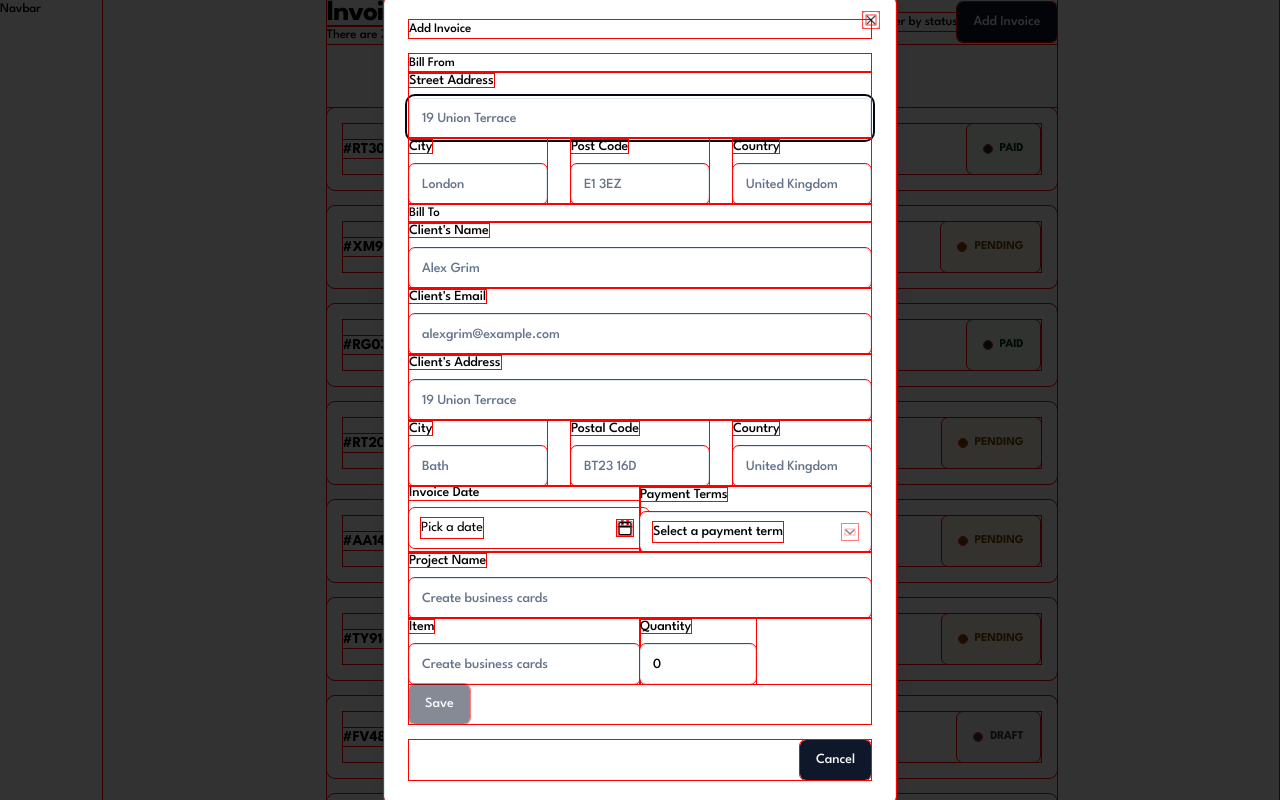
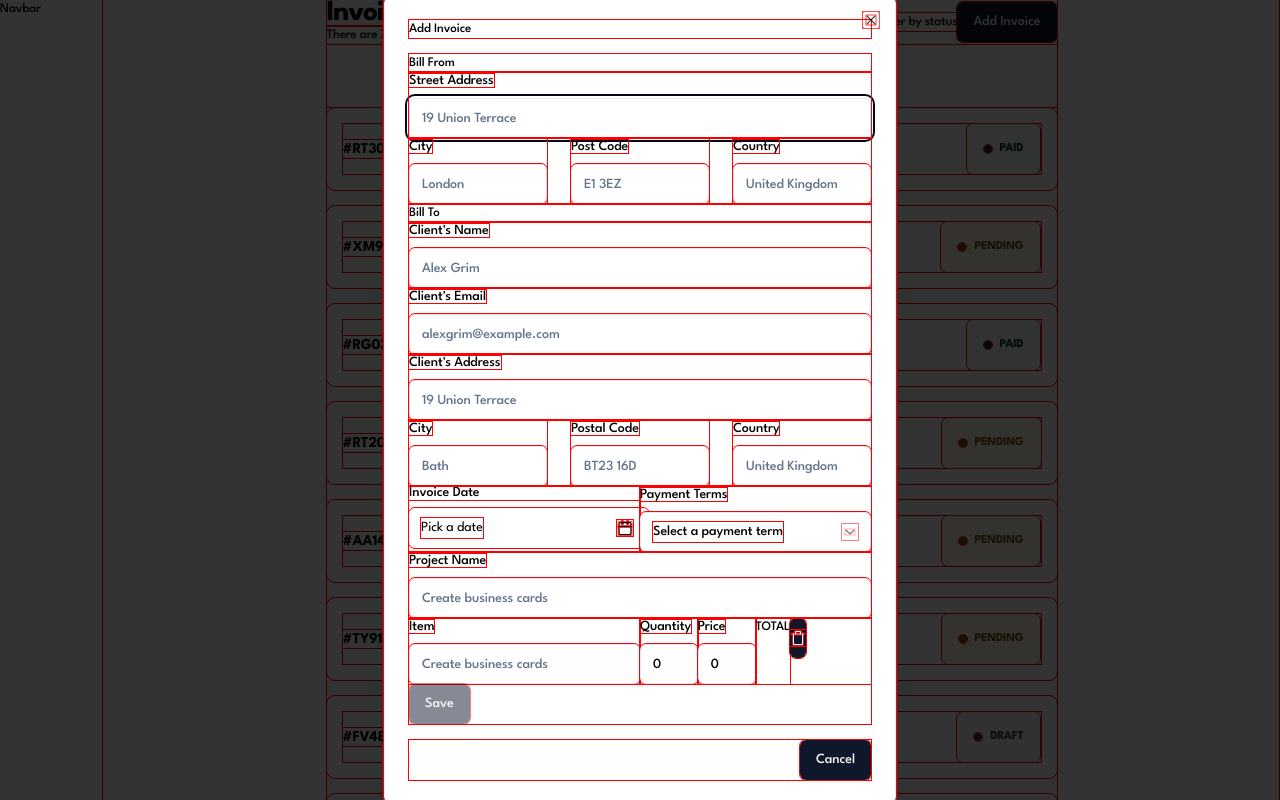
Before and after one commit to velvettouch1004/Invoicing-App, a Next.js app: page / in a window 1280 px wide. Both pictures are taken after a click on the button "Add Invoice". Shown: the top 800 px of the page. Built offline with nearby package versions, Linux system fonts and the light colour scheme.

Commit message:
Adds further fields and buttons to form

```diff
--- a/components/InvoiceForm.tsx
+++ b/components/InvoiceForm.tsx
@@ -4,7 +4,7 @@ import * as z from "zod";
 import { zodResolver } from "@hookform/resolvers/zod";
 import { useForm } from "react-hook-form";
 import { format } from "date-fns";
-import { CalendarIcon } from "lucide-react";
+import { CalendarIcon, Trash, TrashIcon } from "lucide-react";
 import { cn } from "@/lib/utils";
 import {
   Form,
@@ -363,7 +363,7 @@ export function InvoiceForm({ onSubmit }: InvoiceFormProps) {
             )}
           />
           <div className="grid grid-cols-2">
-            <div>
+            <div className="flex">
               <FormField
                 control={form.control}
                 name="quantity"
@@ -377,6 +377,25 @@ export function InvoiceForm({ onSubmit }: InvoiceFormProps) {
                   </FormItem>
                 )}
               />
+              <FormField
+                control={form.control}
+                name="price"
+                render={({ field }) => (
+                  <FormItem>
+                    <FormLabel className="form-label">Price</FormLabel>
+                    <FormControl>
+                      <Input {...field} />
+                    </FormControl>
+                    <FormMessage />
+                  </FormItem>
+                )}
+              />
+            </div>
+            <div className="flex">
+              <p>TOTAL</p>
+              <Button className="p-0 hover:bg-transparent">
+                <TrashIcon className="w-4 h-4" />
+              </Button>
             </div>
           </div>
         </div>
```
